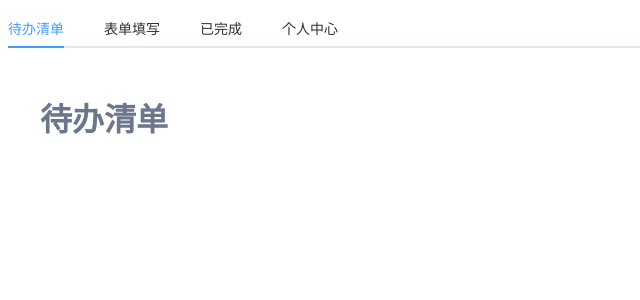
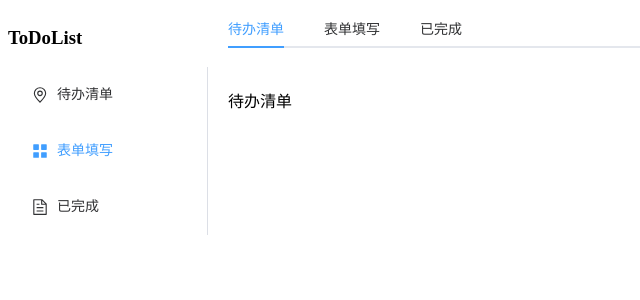
Before and after one commit to JiShuang11/todolist, a Vue app: page /todo in a window 1280 px wide. Shown: the top 300 px of the page, without its empty margins (0-640 px from the left). Built offline with nearby package versions, Linux system fonts and the light colour scheme; the HTML template or start-up script is replaced by a standard one.

Commit message:
tab路由联动+侧边栏设计

```diff
--- a/package.json
+++ b/package.json
@@ -14,6 +14,7 @@
     "type-check": "vue-tsc --build"
   },
   "dependencies": {
+    "@element-plus/icons-vue": "^2.3.2",
     "element-plus": "^2.13.1",
     "pinia": "^3.0.4",
     "vue": "^3.5.26",
--- a/src/views/TodoView/index.vue
+++ b/src/views/TodoView/index.vue
@@ -1,18 +1,100 @@
-<script setup>
+<script setup lang="ts">
 import { ref } from 'vue';
-const activeName = ref('first');
-const handleClick = (tab, event) => {
-    console.log(tab, event);
+import { computed } from 'vue';
+import { useRoute, useRouter } from 'vue-router';
+import {
+    Document,
+    Menu as IconMenu,
+    Location,
+    Setting,
+} from '@element-plus/icons-vue';
+
+const handleOpen = (key: string, keyPath: string[]) => {
+    console.log(key, keyPath);
+};
+const handleClose = (key: string, keyPath: string[]) => {
+    console.log(key, keyPath);
+};
+const route = useRoute();
+const router = useRouter();
+
+const activeName = computed({
+    get() {
+        if (route.path === '/profile') return 'third';
+        if (route.path === '/form') return 'second';
+        return 'first';
+    },
+    set() {},
+});
+
+const handleClick = (tab: { props: { name: string } }) => {
+    console.log(tab.props.name);
+
+    switch (tab.props.name) {
+        case 'first':
+            router.push('/todo');
+            break;
+        case 'second':
+            router.push('/form');
+            break;
+        case 'third':
+            router.push('/profile');
+            break;
+    }
 };
 </script>
 
 <template>
-    <el-tabs v-model="activeName" class="demo-tabs" @tab-click="handleClick">
-        <el-tab-pane label="待办清单" name="first">待办清单</el-tab-pane>
-        <el-tab-pane label="表单填写" name="second"></el-tab-pane>
-        <el-tab-pane label="已完成" name="third"></el-tab-pane>
-        <el-tab-pane label="个人中心" name="fourth"></el-tab-pane>
-    </el-tabs>
+    <div class="common-layout">
+        <el-container>
+            <el-aside width="200px">
+                <h3 class="mb-2">ToDoList</h3>
+                <el-menu
+                    default-active="2"
+                    class="el-menu-vertical-demo"
+                    @open="handleOpen"
+                    @close="handleClose"
+                >
+                    <el-menu-item index="1">
+                        <template #title>
+                            <el-icon><location /></el-icon>
+                            <span>待办清单</span>
+                        </template>
+                    </el-menu-item>
+                    <el-menu-item index="2">
+                        <el-icon><icon-menu /></el-icon>
+                        <span>表单填写</span>
+                    </el-menu-item>
+                    <el-menu-item index="3" >
+                        <el-icon><document /></el-icon>
+                        <span>已完成</span>
+                    </el-menu-item>
+                </el-menu>
+            </el-aside>
+            <el-container>
+                <el-header>
+                    <el-tabs
+                        v-model="activeName"
+                        class="demo-tabs"
+                        @tab-click="handleClick"
+                    >
+                        <el-tab-pane
+                            label="待办清单"
+                            name="first"
+                        ></el-tab-pane>
+                        <el-tab-pane
+                            label="表单填写"
+                            name="second"
+                        ></el-tab-pane>
+                        <el-tab-pane
+                            label="已完成"
+                            name="third"
+                        ></el-tab-pane></el-tabs
+                ></el-header>
+                <el-main>待办清单</el-main>
+            </el-container>
+        </el-container>
+    </div>
 </template>
 
 <style>
```
Also changed, not shown: 1 other file (tests, documents, lock files or other folders).
